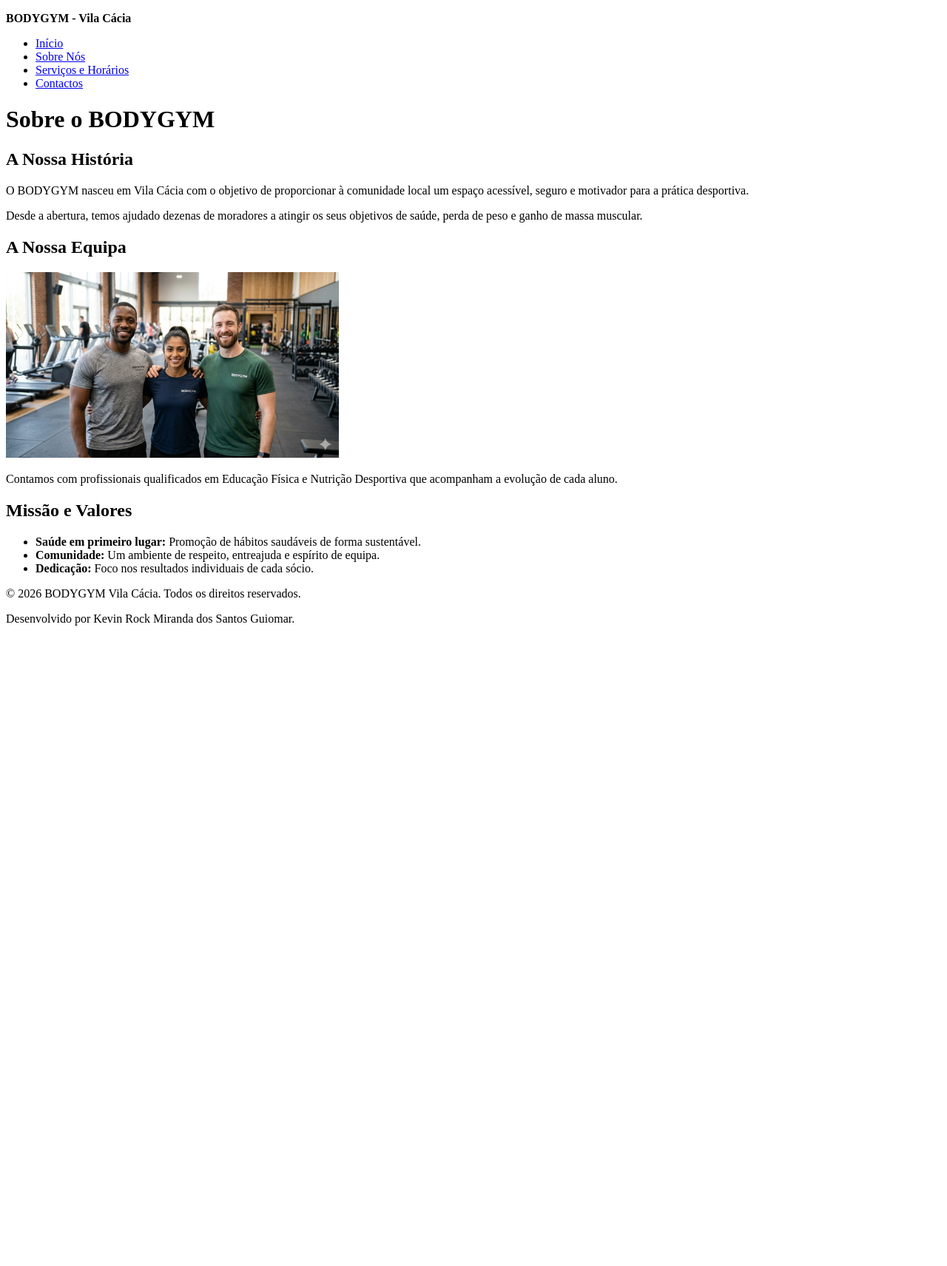
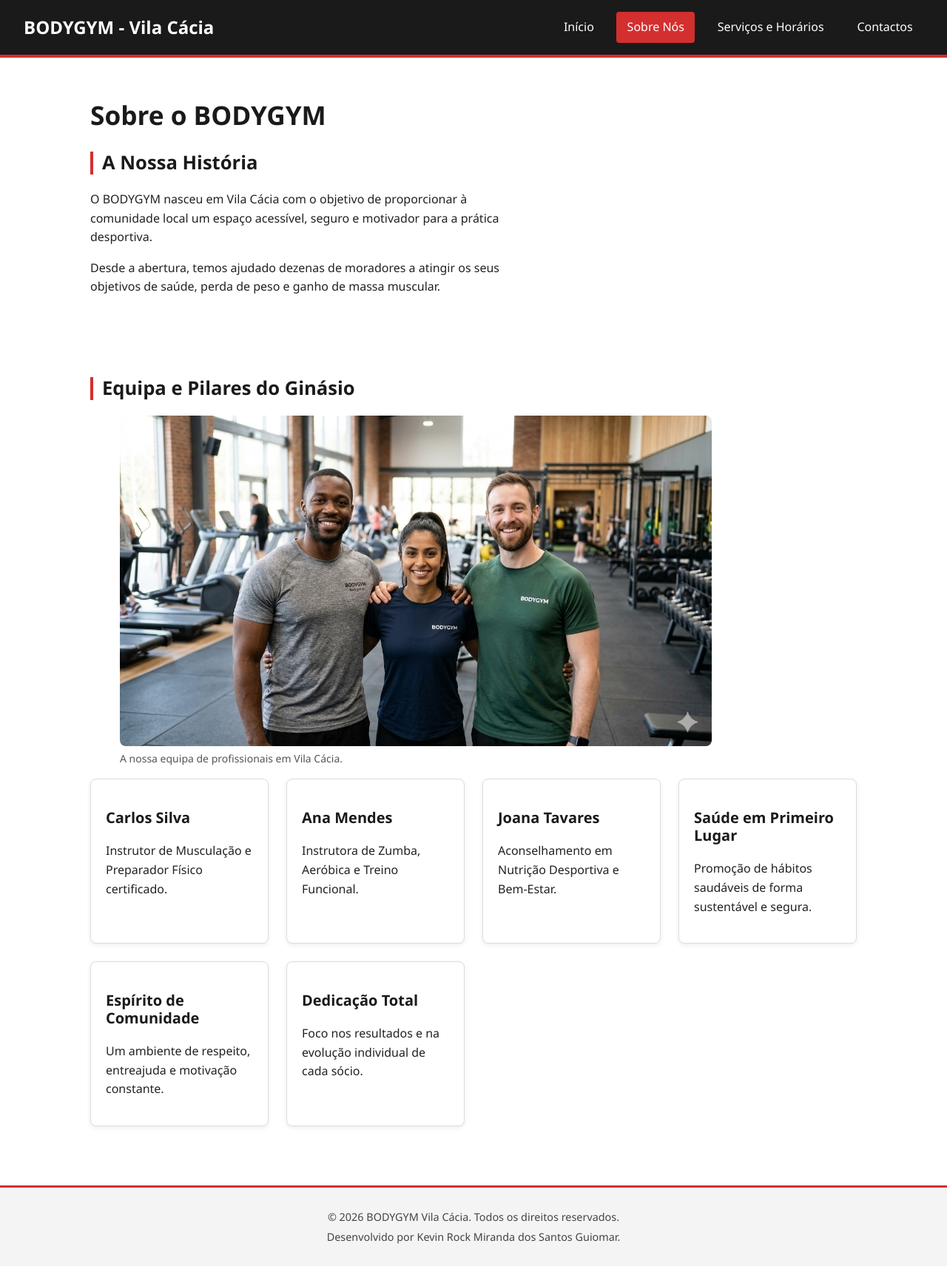
Before and after one commit to Kevin186-cell/LTW_MARCO_I_KEVIN_GUIOMAR_US, a plain HTML site: page sobre.html in a window 1280 px wide. Shown: the whole page at 74% size. Before the commit the page ends 862 px from the top, so only its background shows below. Drawn offline with Linux system fonts and the light colour scheme.

Commit message:
Conclui Ficha 4: CSS responsivo, Flexbox, Grid e imagens

```diff
--- a/sobre.html
+++ b/sobre.html
@@ -4,14 +4,15 @@
   <meta charset="UTF-8">
   <meta name="viewport" content="width=device-width, initial-scale=1.0">
   <title>BODYGYM - Sobre Nós</title>
+  <link rel="stylesheet" href="css/style.css">
 </head>
 <body>
   <header>
-        <p><strong>BODYGYM - Vila Cácia</strong></p>
-        <nav>
+    <strong class="logo-texto">BODYGYM - Vila Cácia</strong>
+    <nav class="menu-horizontal">
       <ul>
         <li><a href="index.html">Início</a></li>
-                <li><a href="sobre.html">Sobre Nós</a></li>
+        <li><a href="sobre.html" class="ativo" aria-current="page">Sobre Nós</a></li>
         <li><a href="servicos.html">Serviços e Horários</a></li>
         <li><a href="contactos.html">Contactos</a></li>
       </ul>
@@ -19,27 +20,47 @@
   </header>
 
   <main>
+    <section>
       <h1>Sobre o BODYGYM</h1>
-
-        <section>
       <h2>A Nossa História</h2>
       <p>O BODYGYM nasceu em Vila Cácia com o objetivo de proporcionar à comunidade local um espaço acessível, seguro e motivador para a prática desportiva.</p>
       <p>Desde a abertura, temos ajudado dezenas de moradores a atingir os seus objetivos de saúde, perda de peso e ganho de massa muscular.</p>
     </section>
 
-        <section>
-            <h2>A Nossa Equipa</h2>
-            <img src="imagens/equipa.jpg" alt="Equipa de instrutores de educação física do ginásio BODYGYM" width="450">
-            <p>Contamos com profissionais qualificados em Educação Física e Nutrição Desportiva que acompanham a evolução de cada aluno.</p>
-        </section>
 
           <section>
-            <h2>Missão e Valores</h2>
-            <ul>
-                <li><strong>Saúde em primeiro lugar:</strong> Promoção de hábitos saudáveis de forma sustentável.</li>
-                <li><strong>Comunidade:</strong> Um ambiente de respeito, entreajuda e espírito de equipa.</li>
-                <li><strong>Dedicação:</strong> Foco nos resultados individuais de cada sócio.</li>
-            </ul>
+      <h2>Equipa e Pilares do Ginásio</h2>
+      <figure>
+        <img src="imagens/equipa.jpg" alt="Equipa de instrutores certificados do BODYGYM" width="800" height="450">
+        <figcaption>A nossa equipa de profissionais em Vila Cácia.</figcaption>
+      </figure>
+      <div class="grelha-cartoes">
+      <div class="grelha-cartoes">
+        <article class="cartao">
+          <h3>Carlos Silva</h3>
+          <p>Instrutor de Musculação e Preparador Físico certificado.</p>
+        </article>
+        <article class="cartao">
+          <h3>Ana Mendes</h3>
+          <p>Instrutora de Zumba, Aeróbica e Treino Funcional.</p>
+        </article>
+        <article class="cartao">
+          <h3>Joana Tavares</h3>
+          <p>Aconselhamento em Nutrição Desportiva e Bem-Estar.</p>
+        </article>
+        <article class="cartao">
+          <h3>Saúde em Primeiro Lugar</h3>
+          <p>Promoção de hábitos saudáveis de forma sustentável e segura.</p>
+        </article>
+        <article class="cartao">
+          <h3>Espírito de Comunidade</h3>
+          <p>Um ambiente de respeito, entreajuda e motivação constante.</p>
+        </article>
+        <article class="cartao">
+          <h3>Dedicação Total</h3>
+          <p>Foco nos resultados e na evolução individual de cada sócio.</p>
+        </article>
+      </div>
     </section>
   </main>
 
```
Also changed, not shown: contactos.html (+17 -23 lines), index.html (+28 -8 lines), servicos.html (+28 -5 lines), css/style.css (renamed from CSS/style.css), 1 other file. Lines whose indentation alone changed are shown as unchanged.
